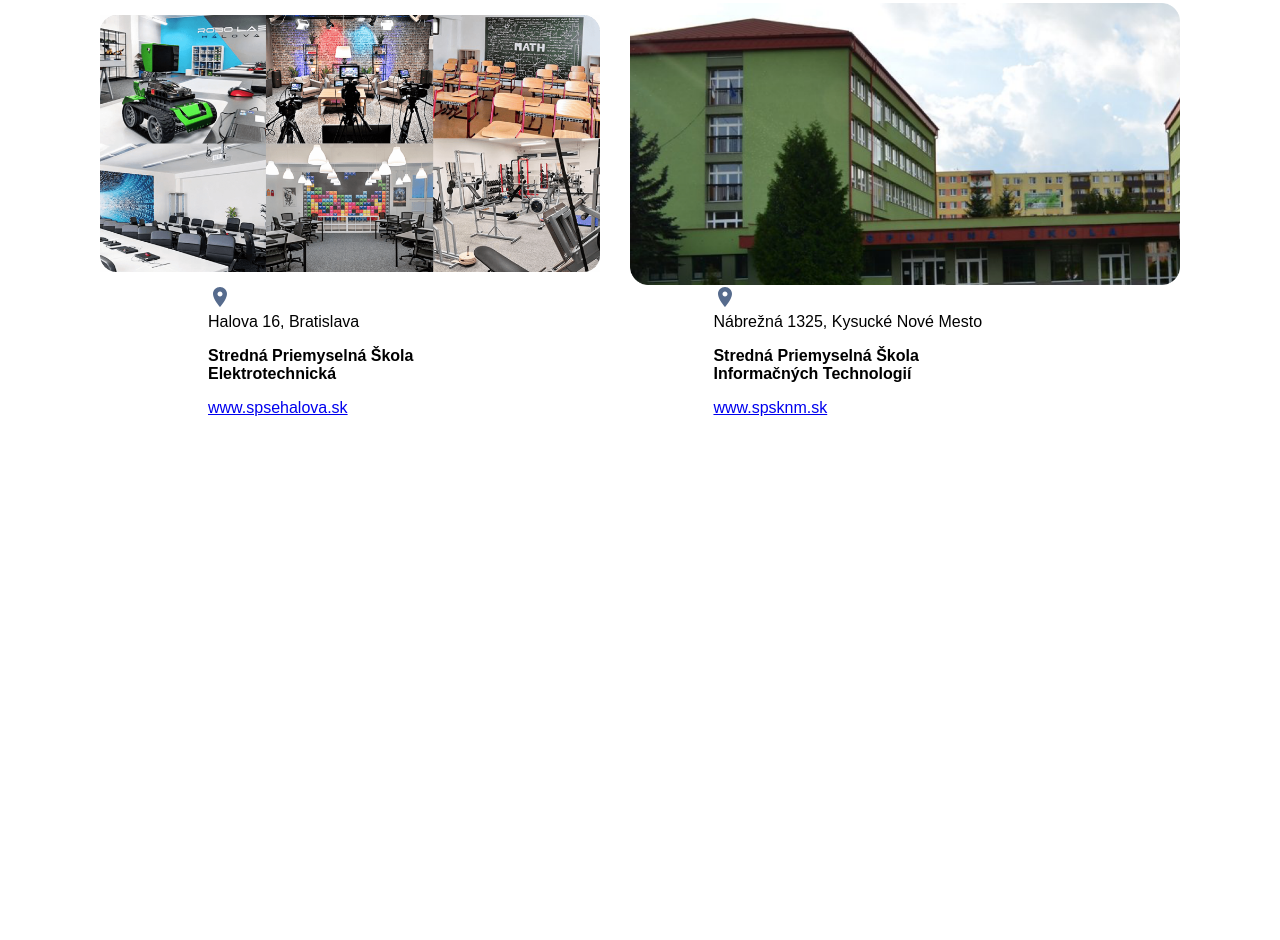
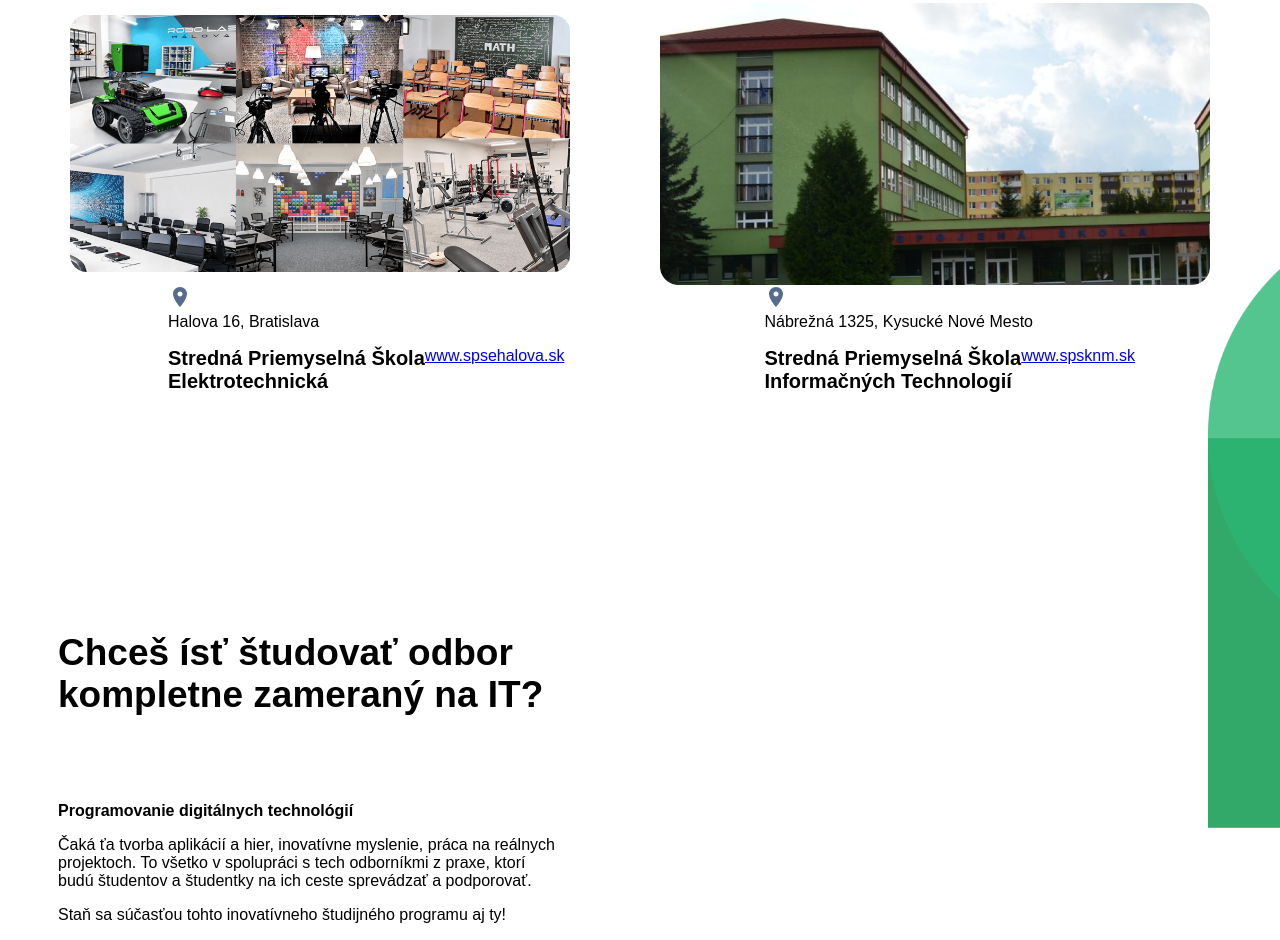
Before and after one commit to CikSimon/zadanie-lvl.1-openlab-web, a plain HTML site: page index.html in a window 1280 px wide. Shown: the part 2193-3133 px from the top of the page. Before the commit the page ends 2634 px from the top, so only its background shows below. Drawn offline with Linux system fonts and the light colour scheme.

Commit message:
new section added

```diff
--- a/index.html
+++ b/index.html
@@ -244,8 +244,9 @@
         <img src="/_img/place.svg" alt="nothing important">
         <div>
             Halova 16, Bratislava
+            <div class="school-images-text-container1">
                 <p>
-                <strong>
+                    <strong class="fs20">
                         Stredná Priemyselná Škola <br>
                         Elektrotechnická <br>
                     </strong>
@@ -255,14 +256,16 @@
                 </p>
             </div>
         </div>
+    </div>
 
     <div class="school2-text">
         <img src="/_img/place.svg" alt="nothing important">
         <div>
             Nábrežná 1325, Kysucké Nové Mesto
         </div>
+        <div class="school-images-text-container2">
             <p>
-            <strong>
+                <strong class="fs20" >
                     Stredná Priemyselná Škola <br>
                     Informačných Technologií
                 </strong>
@@ -272,7 +275,39 @@
             </p>
         </div>
     </div>
+</div>
 
+<!-- section
+Chceš ísť študovať odbor
+kompletne zameraný na IT? -->
+
+<img class="p-letter" src="/_img/p_letter.png" alt="p_letter">
+
+<div>
+    <h6>
+        <strong>
+            Chceš ísť študovať odbor
+        </strong><br>
+        kompletne zameraný na IT? <br>
+    </h6>
+    <div class="under-h6-text">
+        <p>
+            <strong class="fs15">
+                Programovanie digitálnych technológií
+            </strong>
+        </p>
+        <div class="greycolor">
+            <p>
+                Čaká ťa tvorba aplikácií a hier, inovatívne myslenie, práca na reálnych <br>
+                projektoch. To všetko v spolupráci s tech odborníkmi z praxe, ktorí <br>
+                budú študentov a študentky na ich ceste sprevádzať a podporovať. <br>
+            </p>
+            <p>
+                Staň sa súčasťou tohto inovatívneho študijného programu aj ty!
+            </p>
+        </div>
+    </div>
+</div>
 
 </body>
 </html>
--- a/style/style.css
+++ b/style/style.css
@@ -19,6 +19,9 @@ body{
 .fw300 {
     font-weight: 300 !important;
 }
+
+
+
 
 
 /* main page */
@@ -200,7 +203,7 @@ body{
 
 .school1{
     max-width: 500px;
-    margin-right: 30px;
+    margin-right: 90px;
 }
 
 .school2{
@@ -218,6 +221,41 @@ body{
 }
 
 .school1-text{
-    margin-right: 300px;
-    margin-left: 200px;
+    margin-right: 200px;
+    margin-left: 160px;
 }
+
+.school-images-text-container1{
+    display: flex;
+}
+
+.school-images-text-container2{
+    display: flex;
+}
+
+/* < !--
+section
+Chceš ísť študovať odbor
+kompletne zameraný na IT? --> */
+
+.p-letter{
+    max-width: 450px;
+    margin-left: 1200px;
+    margin-top: -200px;
+}
+
+
+h6{
+    font-size: 37px;
+    margin-top: -200px;
+    padding-left: 50px;
+}
+
+.under-h6-text{
+    padding-left: 50px;
+
+}
+
+.greycolor{
+    color: 566B8D;
+}
```
Lines whose indentation alone changed are shown as unchanged.
